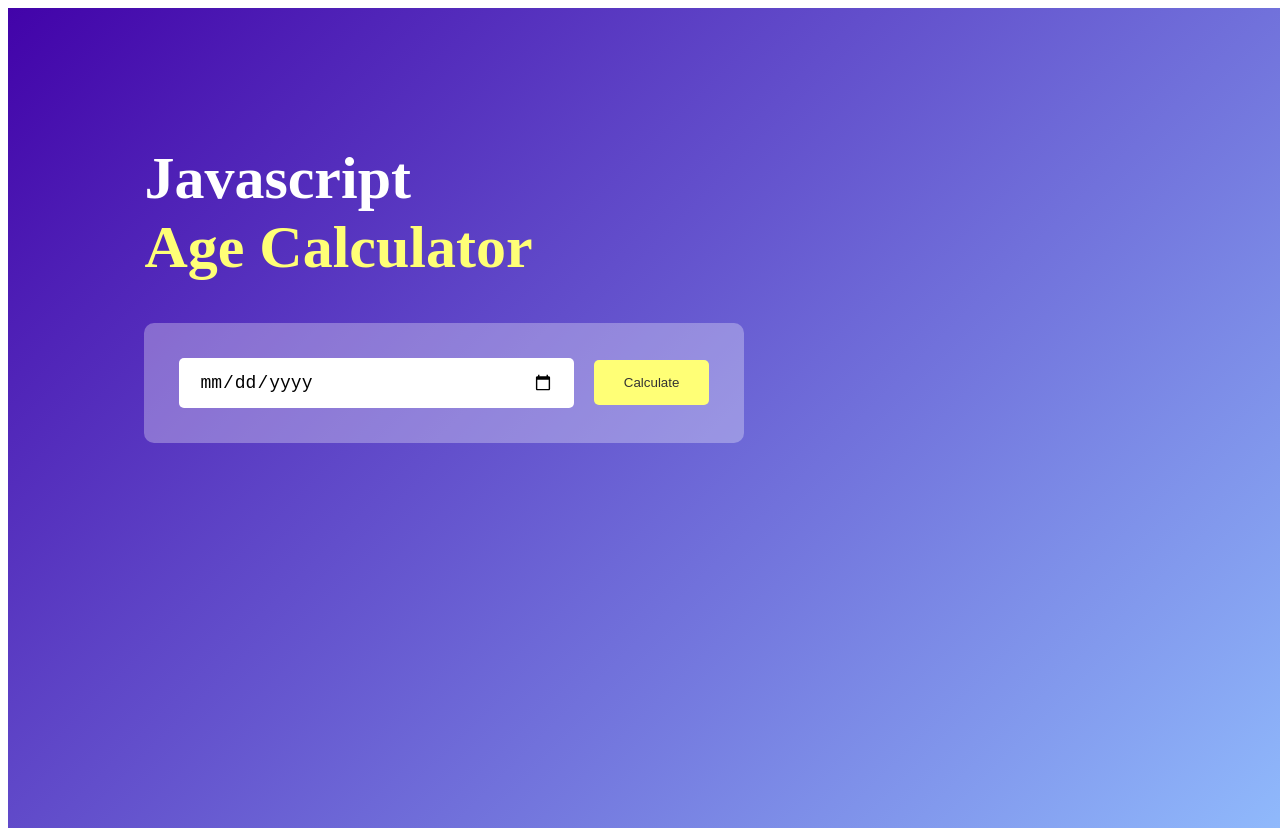
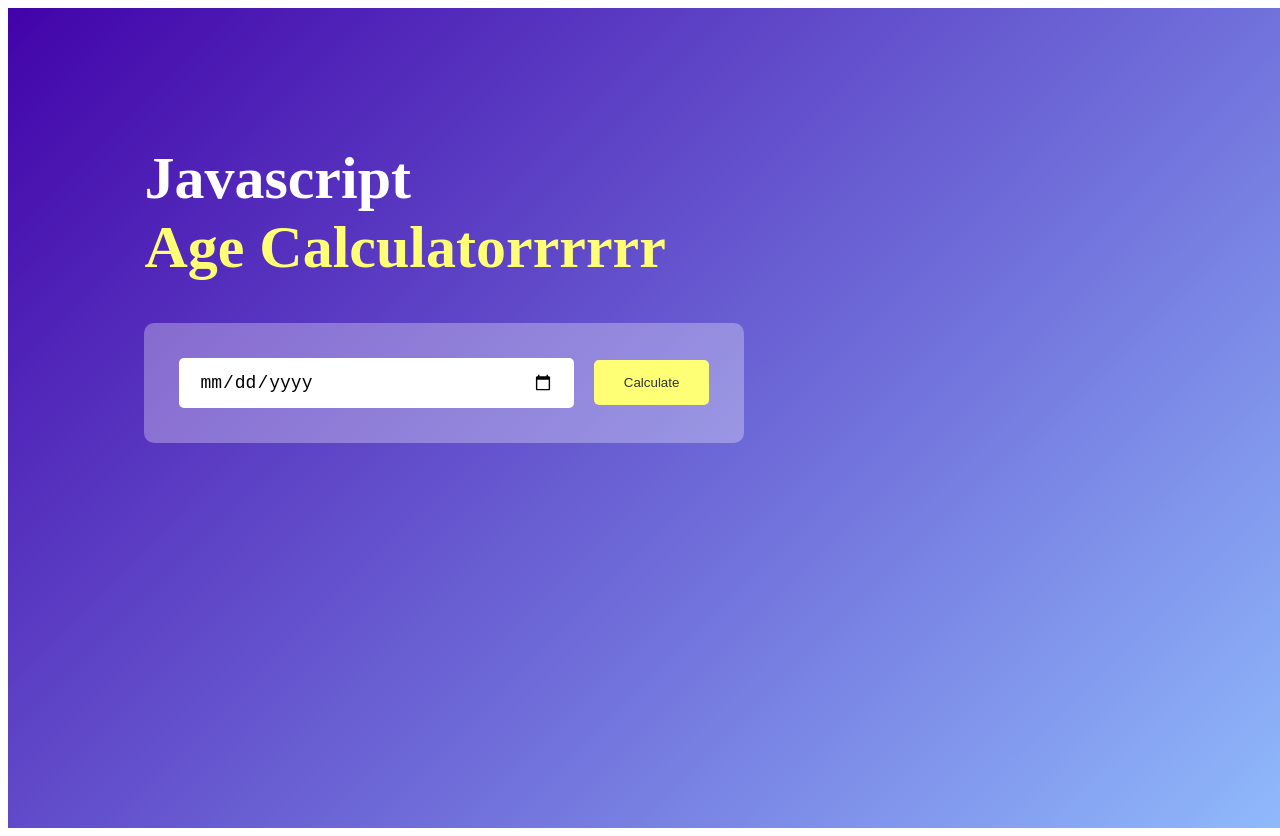
Before and after one commit to ABx112/Javascript-Age-calculator, a plain HTML site: page index.html in a window 1280 px wide. Drawn offline with Linux system fonts and the light colour scheme.

Commit message:
changes in spelling

```diff
--- a/index.html
+++ b/index.html
@@ -9,7 +9,7 @@
 <body>
  <div class="container">
   <div class="calculator">
-    <h1>Javascript<br><span>Age Calculator</span></h1>
+    <h1>Javascript<br><span>Age Calculatorrrrrr</span></h1>
     <div class="input-box">
       <input type="date" id="date">
       <button onclick="CalculateAge()">Calculate</button>
```
